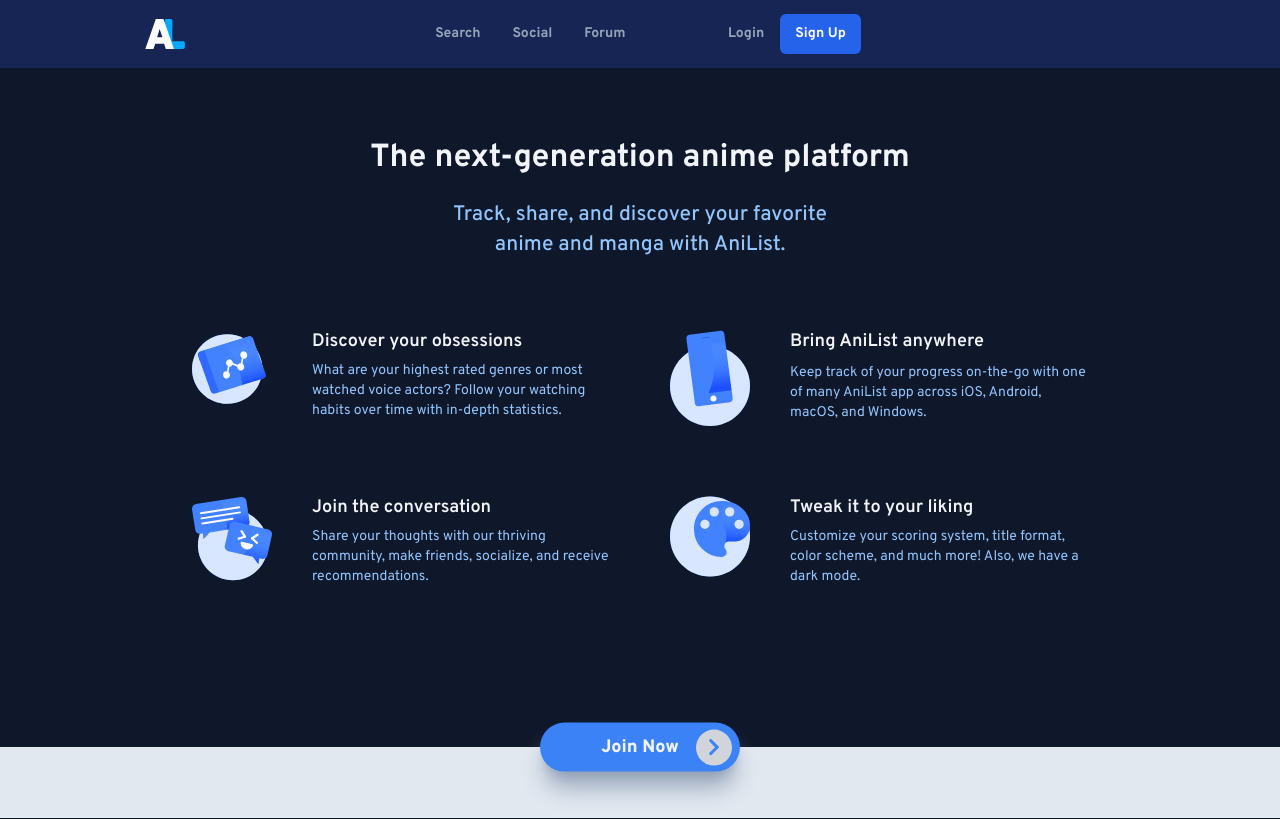
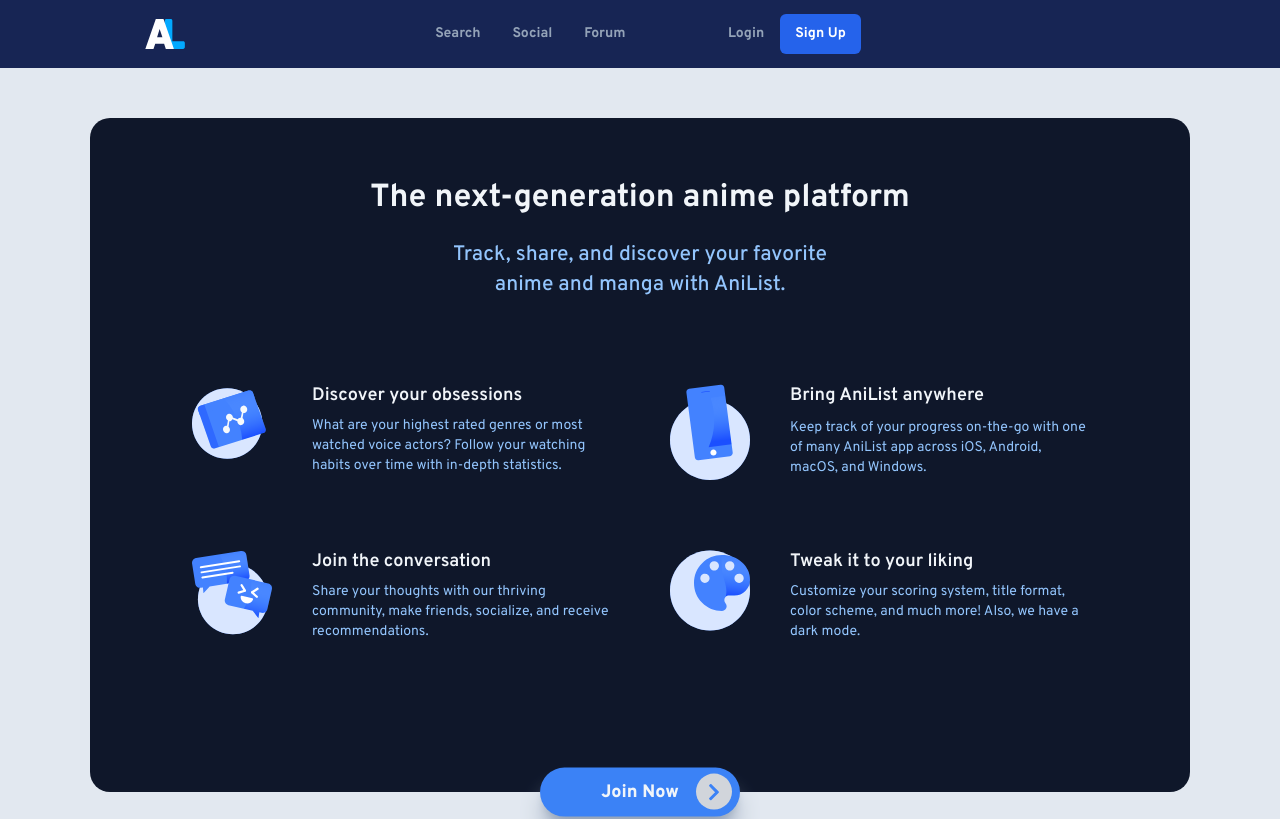
Before and after one commit to 4ndrs/anilist-clone, a Next.js app: page / in a window 1280 px wide. Shown: the top 819 px of the page. Built offline with nearby package versions, Linux system fonts and the light colour scheme.

Commit message:
Add lg breakpoint hero styles

```diff
--- a/app/components/hero.tsx
+++ b/app/components/hero.tsx
@@ -34,7 +34,7 @@
 ];
 
 const Hero = () => (
-  <section className="relative mb-[4.4rem] w-full bg-slate-900 px-[1.88rem] py-[4.38rem] text-slate-100">
+  <section className="relative mb-[4.4rem] w-full bg-slate-900 px-[1.88rem] py-[4.38rem] text-slate-100 lg:mx-auto lg:mt-[3.13rem] lg:max-w-[68.75rem] lg:rounded-[1.25rem] lg:px-20 lg:py-[3.75rem]">
     <h1 className="mb-5 text-center text-[2rem] font-bold leading-[2.6rem]">
       The next-generation anime platform
     </h1>
@@ -42,7 +42,7 @@
       Track, share, and discover your favorite anime and manga with AniList.
     </p>
 
-    <ul className="mx-auto mb-[5.63rem] mt-[4.4rem] grid max-w-lg grid-flow-row gap-y-[3.2rem] md:max-w-4xl md:grid-cols-2 md:gap-x-[3.75rem] md:gap-y-[4.38rem]">
+    <ul className="mx-auto mb-[5.63rem] mt-[4.4rem] grid max-w-lg grid-flow-row gap-y-[3.2rem] md:max-w-4xl md:grid-cols-2 md:gap-x-[3.75rem] md:gap-y-[4.38rem] lg:mt-[5.313rem]">
       {features.map((feature) => (
         <li
           key={feature.title}
```
